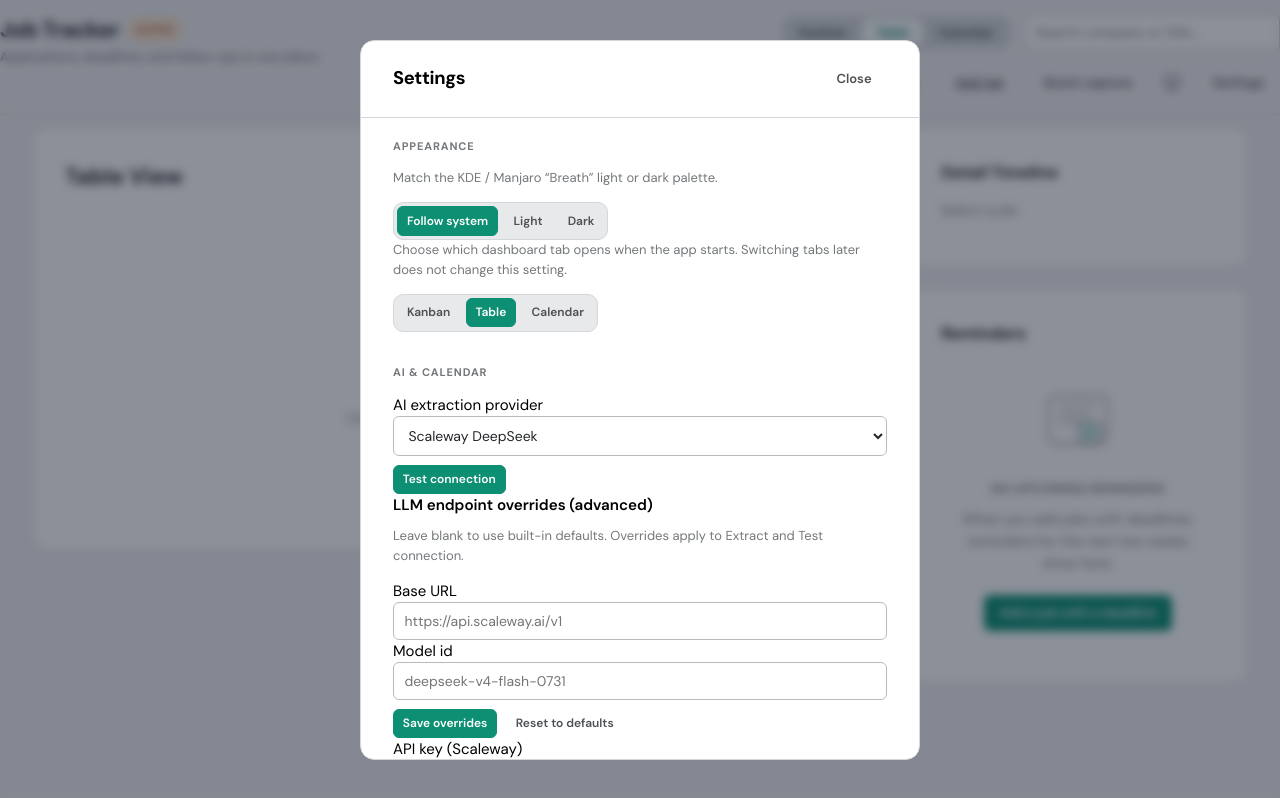
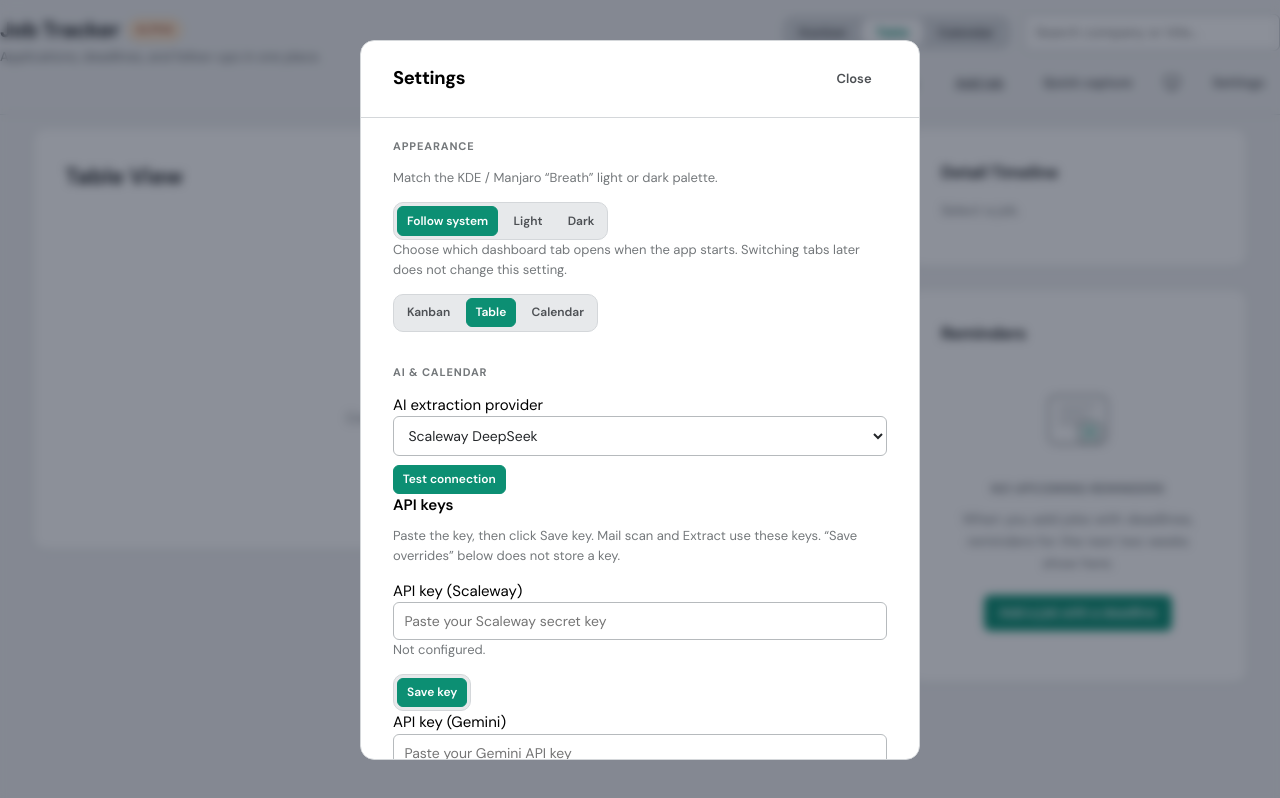
Before and after one commit to eikrad/Job-Tracker, a React (Vite) app: page / in a window 1280 px wide. Both pictures are taken after a click on the button "Settings". Built offline with nearby package versions, Linux system fonts and the light colour scheme.

Commit message:
fix(settings): separate API key save from LLM overrides
Put API key fields above endpoint overrides and spell out that Save
overrides does not store a key. Mail scan settings now show whether the
Scaleway key is configured.

```diff
--- a/src/components/SettingsModal.tsx
+++ b/src/components/SettingsModal.tsx
@@ -278,46 +278,9 @@ export function SettingsModal({ open, onClose }: Props) {
               </button>
             </div>
             {testMessage ? <p className="muted settingsHint">{testMessage}</p> : null}
-            <h4 className="settingsSubTitle">{en.app.llmOverrideHeading}</h4>
-            <p className="muted settingsHint">{en.app.llmOverrideHint}</p>
-            <label>
-              {en.app.llmOverrideBaseUrl}
-              <input
-                value={overrideBaseUrl}
-                onChange={(e) => setOverrideBaseUrl(e.target.value)}
-                placeholder="https://api.scaleway.ai/v1"
-                autoComplete="off"
-                spellCheck={false}
-              />
-            </label>
-            <label>
-              {en.app.llmOverrideModelId}
-              <input
-                value={overrideModelId}
-                onChange={(e) => setOverrideModelId(e.target.value)}
-                placeholder="deepseek-v4-flash-0731"
-                autoComplete="off"
-                spellCheck={false}
-              />
-            </label>
-            <div className="row settingsGoogleActions">
-              <button
-                type="button"
-                className="btn btnSm btnPrimary"
-                disabled={overrideBusy}
-                onClick={() => void onSaveOverrides()}
-              >
-                {en.app.llmOverrideSave}
-              </button>
-              <button
-                type="button"
-                className="btn btnSm btnGhost"
-                disabled={overrideBusy}
-                onClick={() => void onResetOverrides()}
-              >
-                {en.app.llmOverrideReset}
-              </button>
-            </div>
+
+            <h4 className="settingsSubTitle">{en.app.llmKeysHeading}</h4>
+            <p className="muted settingsHint">{en.app.llmKeysHint}</p>
             <SecretKeyField
               provider="scaleway"
               label={en.app.scalewayKey}
@@ -344,6 +307,47 @@ export function SettingsModal({ open, onClose }: Props) {
               placeholder={en.app.braveSearchApiPlaceholder}
             />
             <p className="muted settingsHint">{en.app.jobSearchProviderHint}</p>
+
+            <h4 className="settingsSubTitle">{en.app.llmOverrideHeading}</h4>
+            <p className="muted settingsHint">{en.app.llmOverrideHint}</p>
+            <label>
+              {en.app.llmOverrideBaseUrl}
+              <input
+                value={overrideBaseUrl}
+                onChange={(e) => setOverrideBaseUrl(e.target.value)}
+                placeholder="https://api.scaleway.ai/v1"
+                autoComplete="off"
+                spellCheck={false}
+              />
+            </label>
+            <label>
+              {en.app.llmOverrideModelId}
+              <input
+                value={overrideModelId}
+                onChange={(e) => setOverrideModelId(e.target.value)}
+                placeholder="deepseek-v4-flash-0731"
+                autoComplete="off"
+                spellCheck={false}
+              />
+            </label>
+            <div className="row settingsGoogleActions">
+              <button
+                type="button"
+                className="btn btnSm btnGhost"
+                disabled={overrideBusy}
+                onClick={() => void onSaveOverrides()}
+              >
+                {en.app.llmOverrideSave}
+              </button>
+              <button
+                type="button"
+                className="btn btnSm btnGhost"
+                disabled={overrideBusy}
+                onClick={() => void onResetOverrides()}
+              >
+                {en.app.llmOverrideReset}
+              </button>
+            </div>
 
             <div className="settingsGoogleBlock">
               <h4 className="settingsSubTitle">{en.app.googleCalendarHeading}</h4>
--- a/src/features/mailMatch/MailScanSettings.tsx
+++ b/src/features/mailMatch/MailScanSettings.tsx
@@ -12,6 +12,7 @@
 
 import { useCallback, useEffect, useState } from "react";
 import { en } from "../../i18n/en";
+import { llmKeyStatus } from "../../lib/tauriApi";
 import {
   mailScanDeleteAllData,
   mailScanDetectThunderbird,
@@ -58,6 +59,7 @@ export function MailScanSettings() {
   const [deleteConfirm, setDeleteConfirm] = useState("");
   const [notice, setNotice] = useState<string | null>(null);
   const [error, setError] = useState<string | null>(null);
+  const [scoringKeyConfigured, setScoringKeyConfigured] = useState(false);
 
   const load = useCallback(
     () =>
@@ -67,12 +69,14 @@ export function MailScanSettings() {
         mailScanProfileStatus("short"),
         mailScanProfileStatus("full"),
         mailScanSidecarProbe(),
+        llmKeyStatus("scaleway").catch(() => ({ configured: false, backend: "unknown" })),
       ])
-        .then(([loaded, sources, short, full, probe]) => {
+        .then(([loaded, sources, short, full, probe, keyStatus]) => {
           setSettings(loaded);
           setResolved(sources);
           setProfiles({ short, full });
           setSidecar(probe);
+          setScoringKeyConfigured(keyStatus.configured);
           setError(null);
         })
         .catch((e: unknown) => setError(String(e))),
@@ -363,6 +367,10 @@ export function MailScanSettings() {
       })}
 
       <h4 className="settingsSubTitle">{t.scoringHeading}</h4>
+      <p className="muted settingsHint">{t.scoringKeyHint}</p>
+      <p className={scoringKeyConfigured ? "muted" : "settingsError"}>
+        {scoringKeyConfigured ? t.scoringKeyConfigured : t.scoringKeyMissing}
+      </p>
       <label className="settingsRow">
         {t.cutoffLabel}
         <input
--- a/src/i18n/en.ts
+++ b/src/i18n/en.ts
@@ -61,13 +61,16 @@ export const en = {
     llmTestConnection: "Test connection",
     llmTestConnectionOk: (model: string, detail: string) => `${model}: ${detail}`,
     llmTestConnectionFail: (err: string) => `Connection failed: ${err}`,
+    llmKeysHeading: "API keys",
+    llmKeysHint:
+      "Paste the key, then click Save key. Mail scan and Extract use these keys. “Save overrides” below does not store a key.",
     llmOverrideHeading: "LLM endpoint overrides (advanced)",
     llmOverrideHint:
-      "Leave blank to use built-in defaults. Overrides apply to Extract and Test connection.",
+      "Optional. Leave blank for built-in defaults. This only changes base URL / model id — it does not save your API key.",
     llmOverrideBaseUrl: "Base URL",
     llmOverrideModelId: "Model id",
     llmOverrideSave: "Save overrides",
-    llmOverrideSaved: "Overrides saved.",
+    llmOverrideSaved: "Overrides saved (API key unchanged).",
     llmOverrideReset: "Reset to defaults",
     secretMigrationWarning: (details: string) =>
       `Some API keys could not be moved into the keyring and remain in browser storage for now:\n\n${details}`,
@@ -596,6 +599,10 @@ export const en = {
     budgetLabel: "Model calls per scan",
     budgetHint: "A scan stops cleanly at this cap and can be continued afterwards.",
     providerLabel: "Scoring provider",
+    scoringKeyHint:
+      "Mail scan uses the Scaleway API key from Settings → Integrations (Save key — not Save overrides).",
+    scoringKeyConfigured: "Scaleway API key: configured",
+    scoringKeyMissing: "Scaleway API key: not configured — add it under Integrations first",
 
     dataHeading: "Data",
     rescoreBacklog: "Re-score backlog",
```
